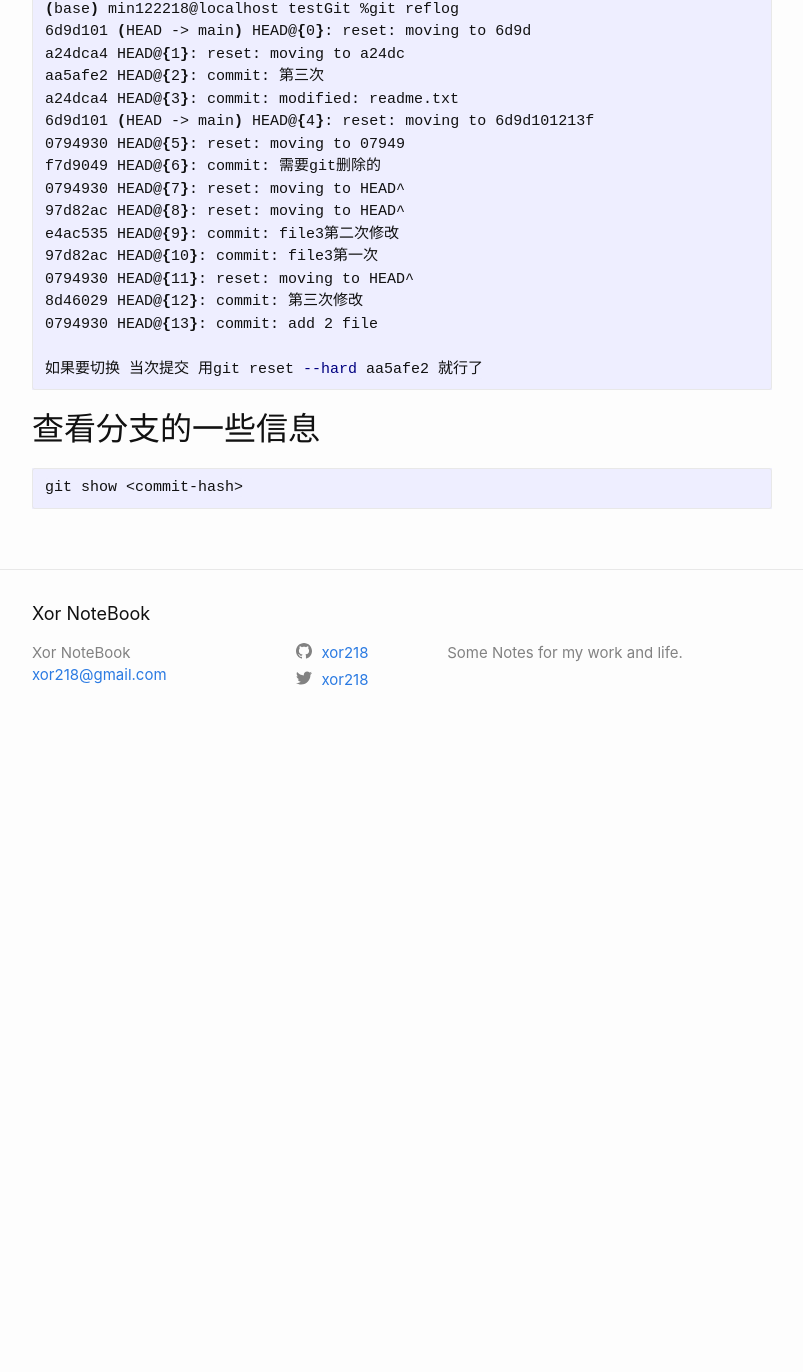
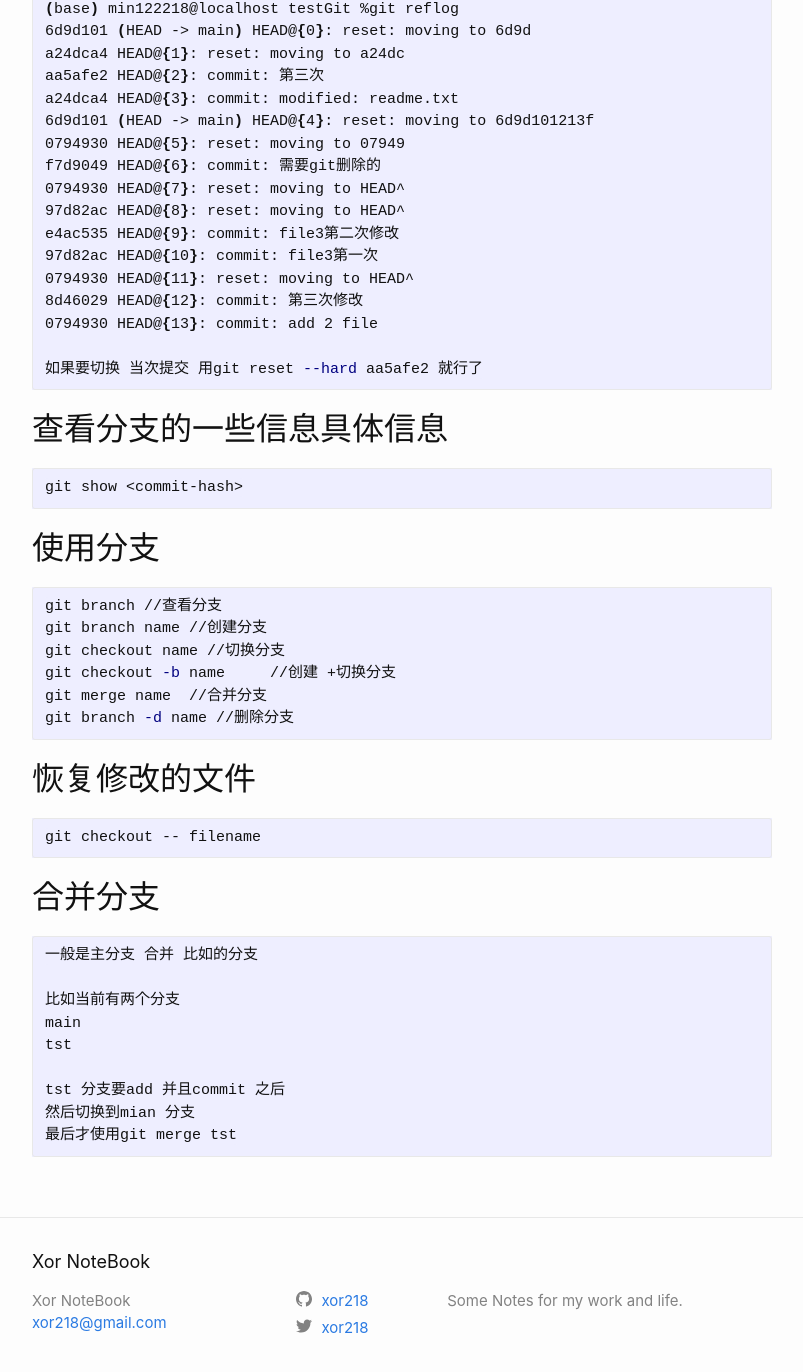
Before and after one commit to xor218/xor218.github.io, a Jekyll site: the page built from LinuxBase/2024-05-07-Git如何使用.md, in a window 1280 px wide and 1400 px high, scrolled down 2511 px. Shown: the top 1372 px of the window, without its empty margins (238-1041 px from the left). Built offline with Jekyll 4.4.1, drawn with Linux system fonts in a browser that asks for light colours; before the commit the page ends 3263 px from its top, so only the background shows below that.

Commit message:
git update

````diff
--- a/LinuxBase/2024-05-07-Git如何使用.md
+++ b/LinuxBase/2024-05-07-Git如何使用.md
@@ -136,8 +136,49 @@ e4ac535 HEAD@{9}: commit: file3第二次修改
 ```
 
 
-## 查看分支的一些信息
+## 查看分支的一些信息具体信息
 
 ```
 git show <commit-hash>
 ```
+
+
+
+
+## 使用分支
+```bash
+git branch //查看分支
+git branch name //创建分支
+git checkout name //切换分支
+git checkout -b name	 //创建 +切换分支
+git merge name 	//合并分支
+git branch -d name //删除分支
+```
+
+
+
+
+
+## 恢复修改的文件
+
+```
+git checkout -- filename
+```
+
+
+
+
+
+## 合并分支
+
+```
+一般是主分支 合并 比如的分支
+
+比如当前有两个分支
+main
+tst
+
+tst 分支要add 并且commit 之后
+然后切换到mian 分支
+最后才使用git merge tst
+```
````
